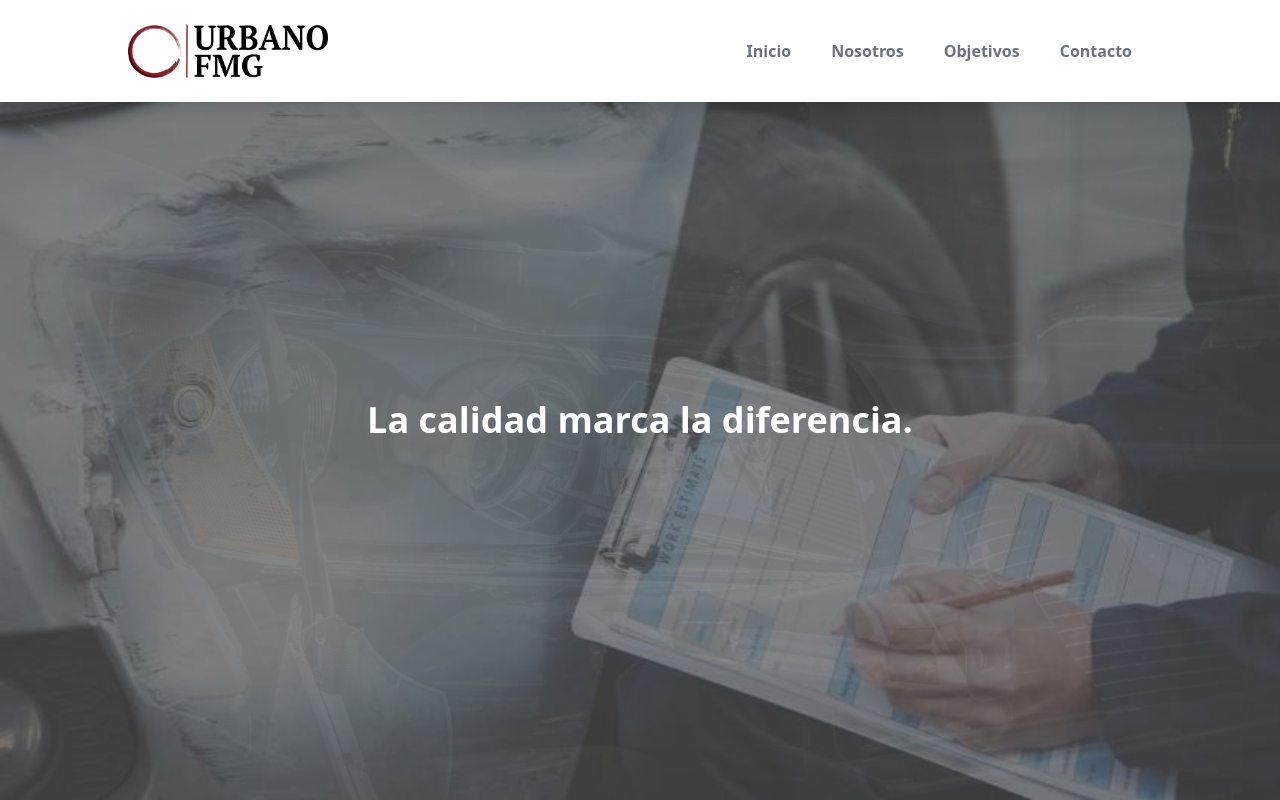
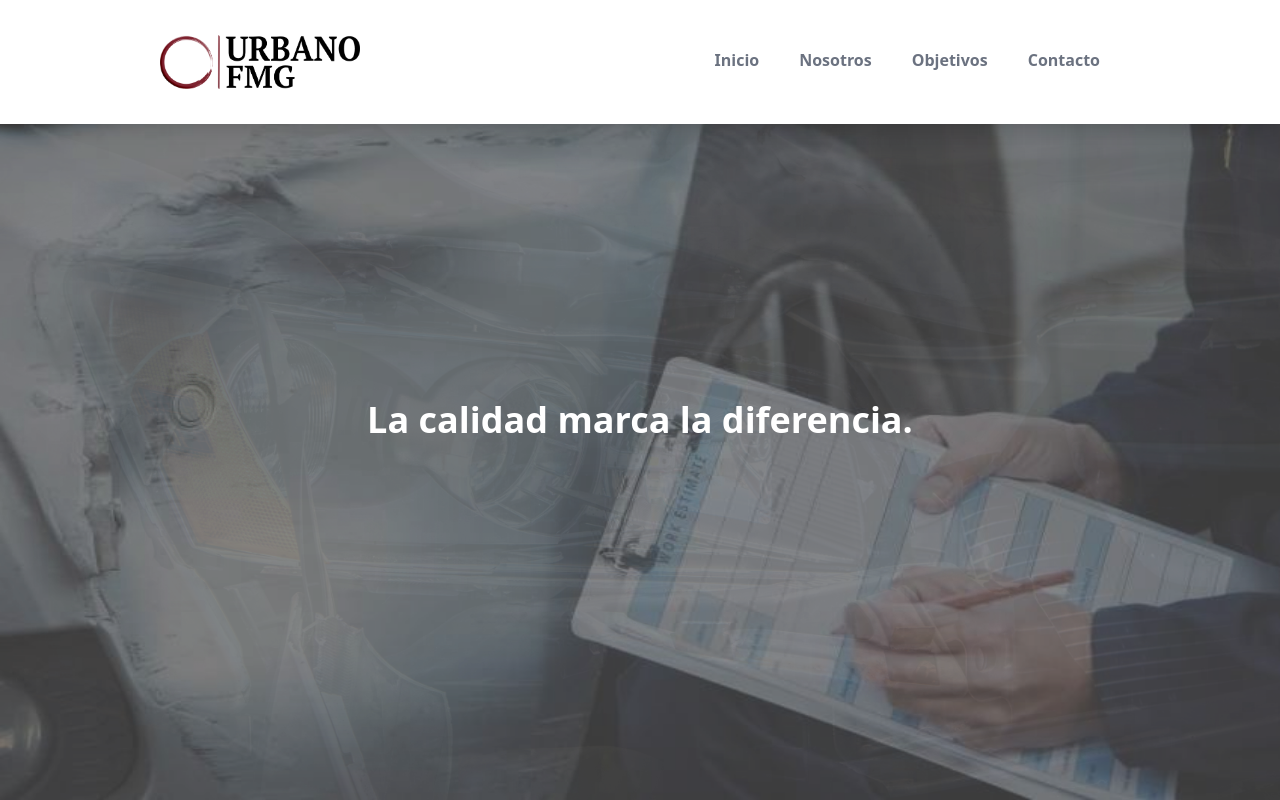
Before and after one commit to Fedebornaz/urbano-fmg, a React (Create React App) app: page / in a window 1280 px wide. Shown: the top 800 px of the page. Built offline with nearby package versions, Linux system fonts and the light colour scheme; no server answers.

Commit message:
style: finished responsive navbar

```diff
--- a/src/components/Home.js
+++ b/src/components/Home.js
@@ -11,7 +11,7 @@ const Home = () => {
   return (
     <header id="home" className="relative select-text">
       <Slideshow fadeImages={fadeImages} />
-      <h1 className="absolute inset-y-1/2 w-full text-center text-4xl font-bold text-white z-40">
+      <h1 className="absolute inset-y-1/2 w-full text-center text-4xl font-bold text-white z-30">
         La calidad marca la diferencia.
       </h1>
     </header>
--- a/src/components/Navbar.js
+++ b/src/components/Navbar.js
@@ -4,27 +4,35 @@ import hamburger from "../img/menu.svg";
 
 export default function Navbar() {
   return (
-    <nav className="container min-w-full bg-white fixed z-40 flex flex-row py-6 px-8 lg:px-32 justify-between items-center shadow-lg font-bold text-base">
+    <header className="min-w-full bg-white fixed z-40 flex flex-wrap px-8 lg:px-40 py-6 md:py-0 justify-between items-center shadow-lg font-bold text-base">
       <img src={logo} width="200" alt="Logo Urbano FMG" />
 
-      <button className="md:hidden">
+      <label for="menu-toggle" className="md:hidden cursor-pointer">
         <img src={hamburger} alt="Menú hamburguesa" width="40" height="40" />
-      </button>
+      </label>
+      <input type="checkbox" className="hidden" id="menu-toggle" />
 
-      <ul className="hidden md:inline-flex justify-around text-gray-500 font-bold text-base">
-        <li className="px-5 transition-all duration-500 hover:text-pink-darkest">
+      <div
+        className="hidden md:flex md:items-center md:w-auto w-full justify-around text-gray-500 font-bold"
+        id="menu"
+      >
+        <nav>
+          <ul className="md:flex items-start justify-between pt-8 lg:pt-0 y-full">
+            <li className="md:px-5 py-6 md:py-12 transition-all duration-500 border-b-4 border-transparent hover:border-pink-darkest  hover:text-pink-darkest">
               <a href="#home">Inicio</a>
             </li>
-        <li className="px-5 transition-all duration-500 hover:text-pink-darkest">
+            <li className="md:px-5 py-6 md:py-12 transition-all duration-500 border-b-4 border-transparent hover:border-pink-darkest  hover:text-pink-darkest">
               <a href="#about-us">Nosotros</a>
             </li>
-        <li className="px-5 transition-all duration-500 hover:text-pink-darkest">
+            <li className="md:px-5 py-6 md:py-12 transition-all duration-500 border-b-4 border-transparent hover:border-pink-darkest  hover:text-pink-darkest">
               <a href="#objectives">Objetivos</a>
             </li>
-        <li className="px-5 transition-all duration-500 hover:text-pink-darkest">
+            <li className="md:px-5 py-6 md:py-12 transition-all duration-500 border-b-4 border-transparent hover:border-pink-darkest  hover:text-pink-darkest">
               <a href="#contact">Contacto</a>
             </li>
           </ul>
         </nav>
+      </div>
+    </header>
   );
 }
--- a/src/index.css
+++ b/src/index.css
@@ -16,3 +16,7 @@ html {
 ::-moz-selection {
   background: #c25866; /* Gecko Browsers */
 }
+
+#menu-toggle:checked + #menu {
+  display: block;
+}
```
Lines whose indentation alone changed are shown as unchanged.
